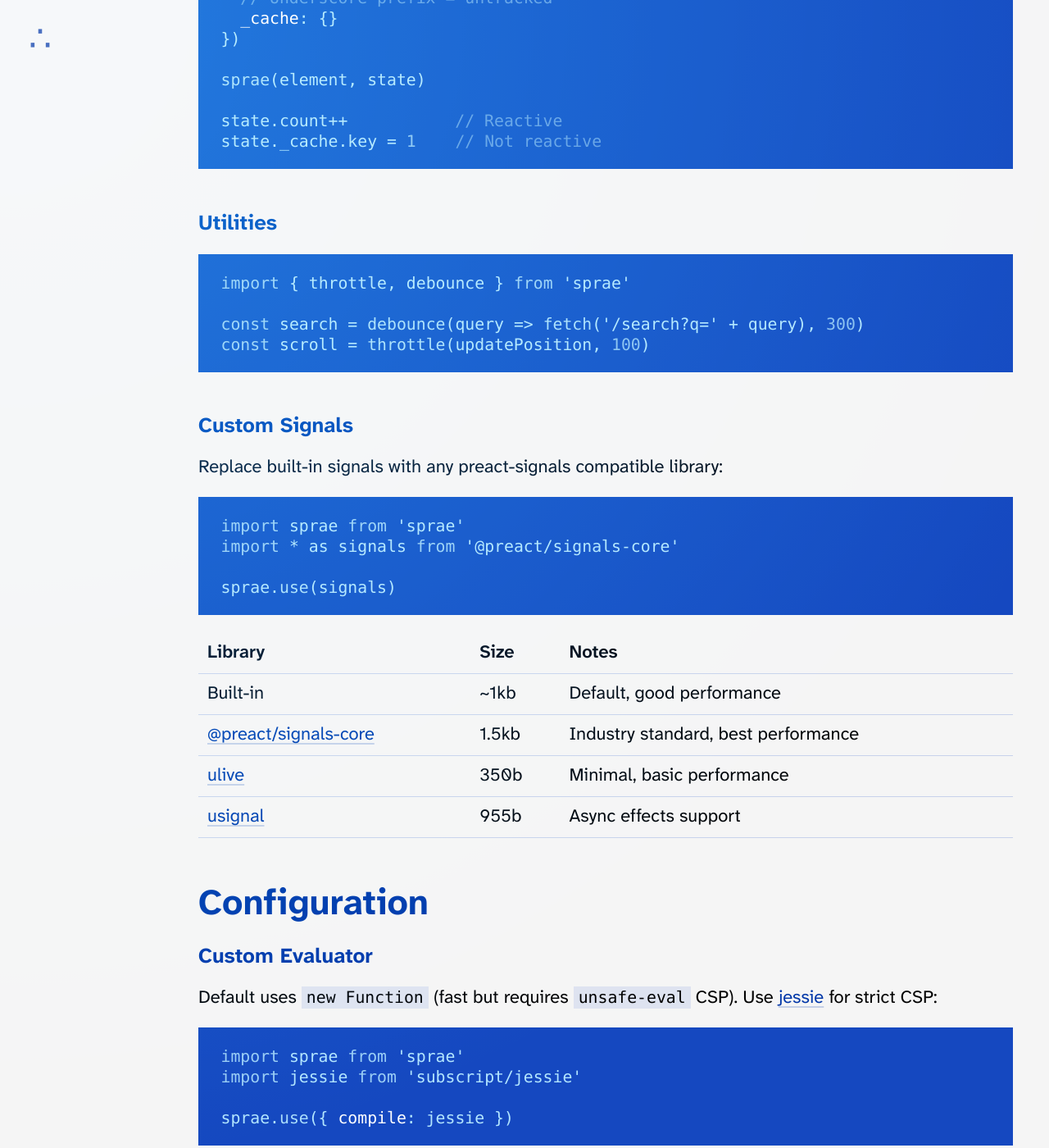
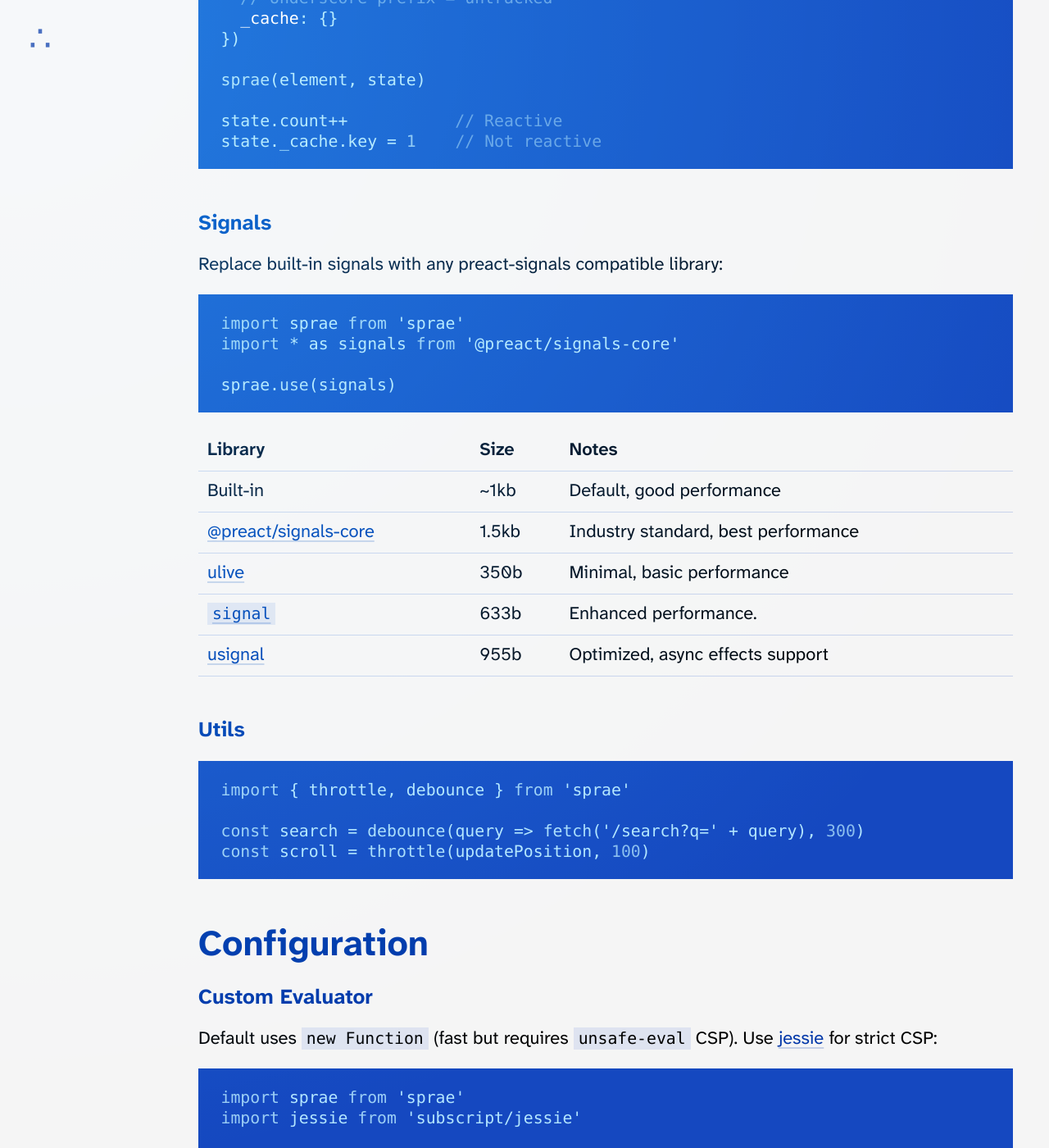
Before and after one commit to dy/sprae, a Jekyll site: the page built from docs.md, in a window 1280 px wide and 1400 px high, scrolled down 10816 px. Shown: the whole window at 82% size. Built offline with Jekyll 4.4.1, drawn with Linux system fonts in a browser that asks for light colours; our own code applies the rules of GitHub Pages for plain Markdown files; some of the changed lines change nothing that is shown.

Commit message:
Update docs

````diff
--- a/docs.md
+++ b/docs.md
@@ -448,17 +448,8 @@ state._cache.key = 1    // Not reactive
 ```
 
 
-### Utilities
 
-```js
-import { throttle, debounce } from 'sprae'
-
-const search = debounce(query => fetch('/search?q=' + query), 300)
-const scroll = throttle(updatePosition, 100)
-```
-
-
-### Custom Signals
+### Signals
 
 Replace built-in signals with any preact-signals compatible library:
 
@@ -474,8 +465,21 @@ sprae.use(signals)
 | Built-in | ~1kb | Default, good performance |
 | [@preact/signals-core](https://github.com/preactjs/signals) | 1.5kb | Industry standard, best performance |
 | [ulive](https://github.com/nickmccurdy/ulive) | 350b | Minimal, basic performance |
-| [usignal](https://github.com/nickmccurdy/usignal) | 955b | Async effects support |
+| [`signal`](https://ghub.io/@webreflection/signal) | 633b | Enhanced performance. |
+| [usignal](https://github.com/nickmccurdy/usignal) | 955b | Optimized, async effects support |
 
+<!-- [`signal-polyfill`](https://ghub.io/signal-polyfill) | 2.5kb | Proposal signals. Use via [adapter](https://gist.github.com/dy/bbac687464ccf5322ab0e2fd0680dc4d). -->
+<!-- [`alien-signals`](https://github.com/WebReflection/alien-signals) | 2.67kb | Preact-flavored [alien signals](https://github.com/stackblitz/alien-signals). -->
+
+
+### Utils
+
+```js
+import { throttle, debounce } from 'sprae'
+
+const search = debounce(query => fetch('/search?q=' + query), 300)
+const scroll = throttle(updatePosition, 100)
+```
 
 
 
````
Also changed, not shown: readme.md.
